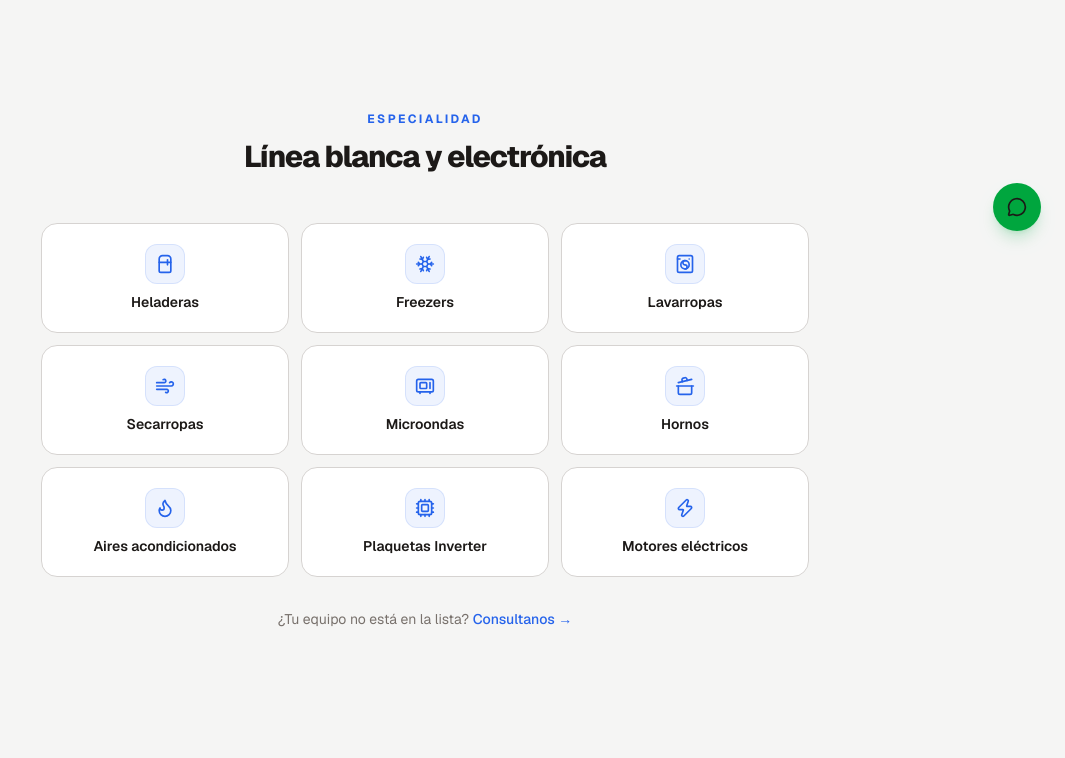
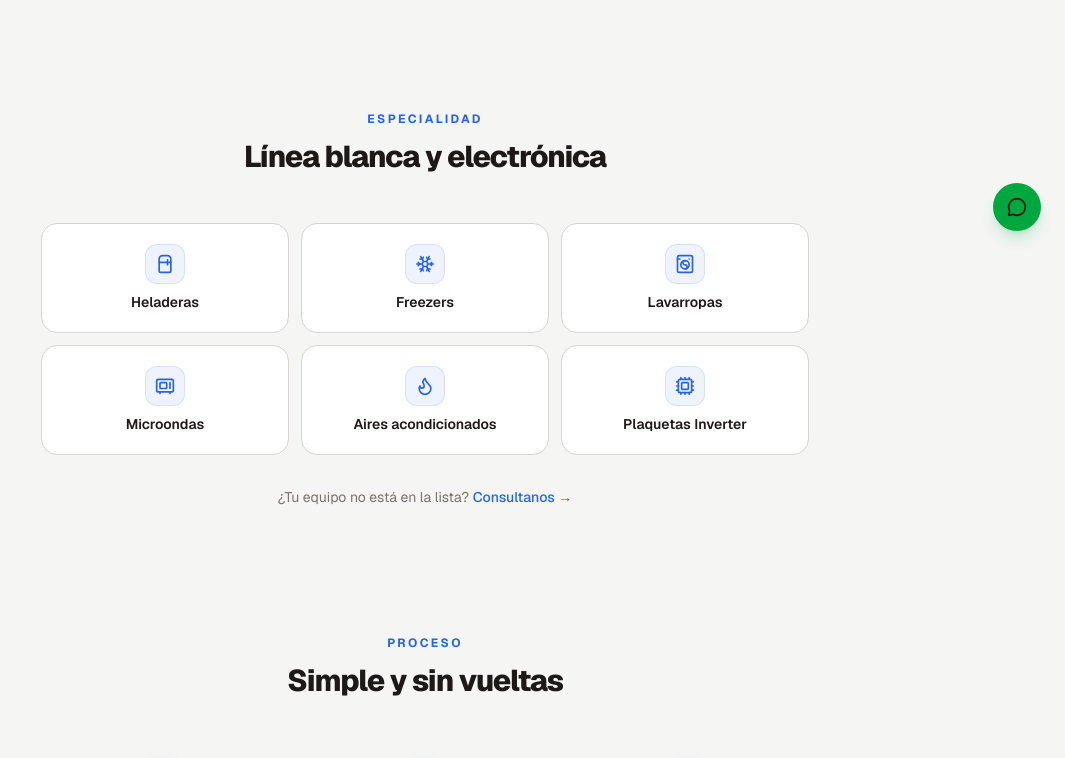
Before and after one commit to ilmmg/servicio-tecnico-rm, a Next.js app: page / in a window 1280 px wide. Shown: the part 545-1303 px from the top of the page, without its empty margins (215-1280 px from the left). Built offline with nearby package versions, Linux system fonts and the light colour scheme.

Commit message:
orden y progreso

```diff
--- a/src/app/page.tsx
+++ b/src/app/page.tsx
@@ -12,12 +12,9 @@ import {
   Search,
   Snowflake,
   Flame,
-  Wind,
-  Zap,
   Cpu,
   WashingMachine,
   Refrigerator,
-  CookingPot,
   Microwave,
 } from "lucide-react";
 import Link from "next/link";
@@ -32,12 +29,9 @@ const SERVICIOS = [
   { name: "Heladeras", icon: Refrigerator },
   { name: "Freezers", icon: Snowflake },
   { name: "Lavarropas", icon: WashingMachine },
-  { name: "Secarropas", icon: Wind },
   { name: "Microondas", icon: Microwave },
-  { name: "Hornos", icon: CookingPot },
   { name: "Aires acondicionados", icon: Flame },
   { name: "Plaquetas Inverter", icon: Cpu },
-  { name: "Motores eléctricos", icon: Zap },
 ];
 
 const PASOS = [
```
